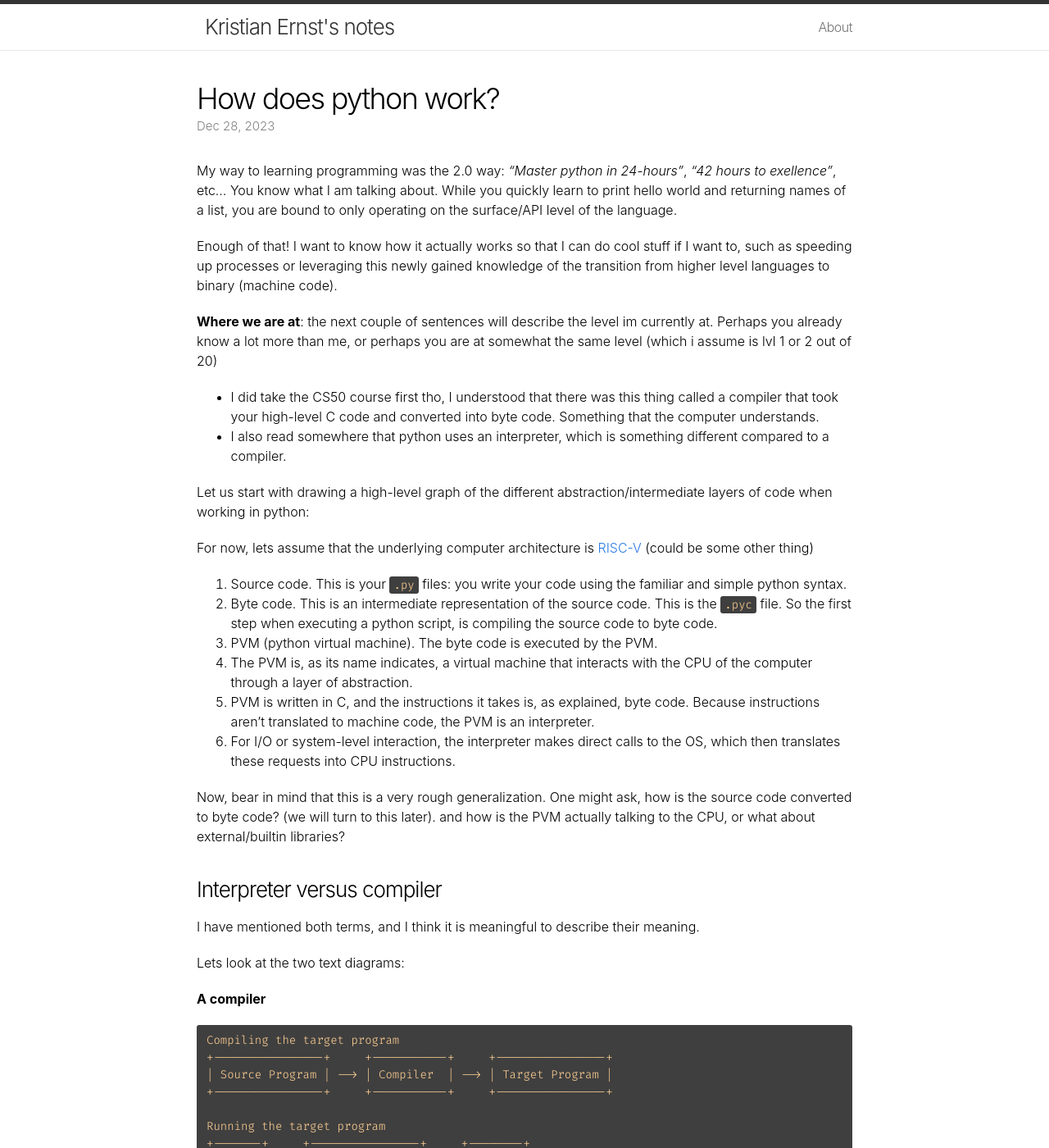
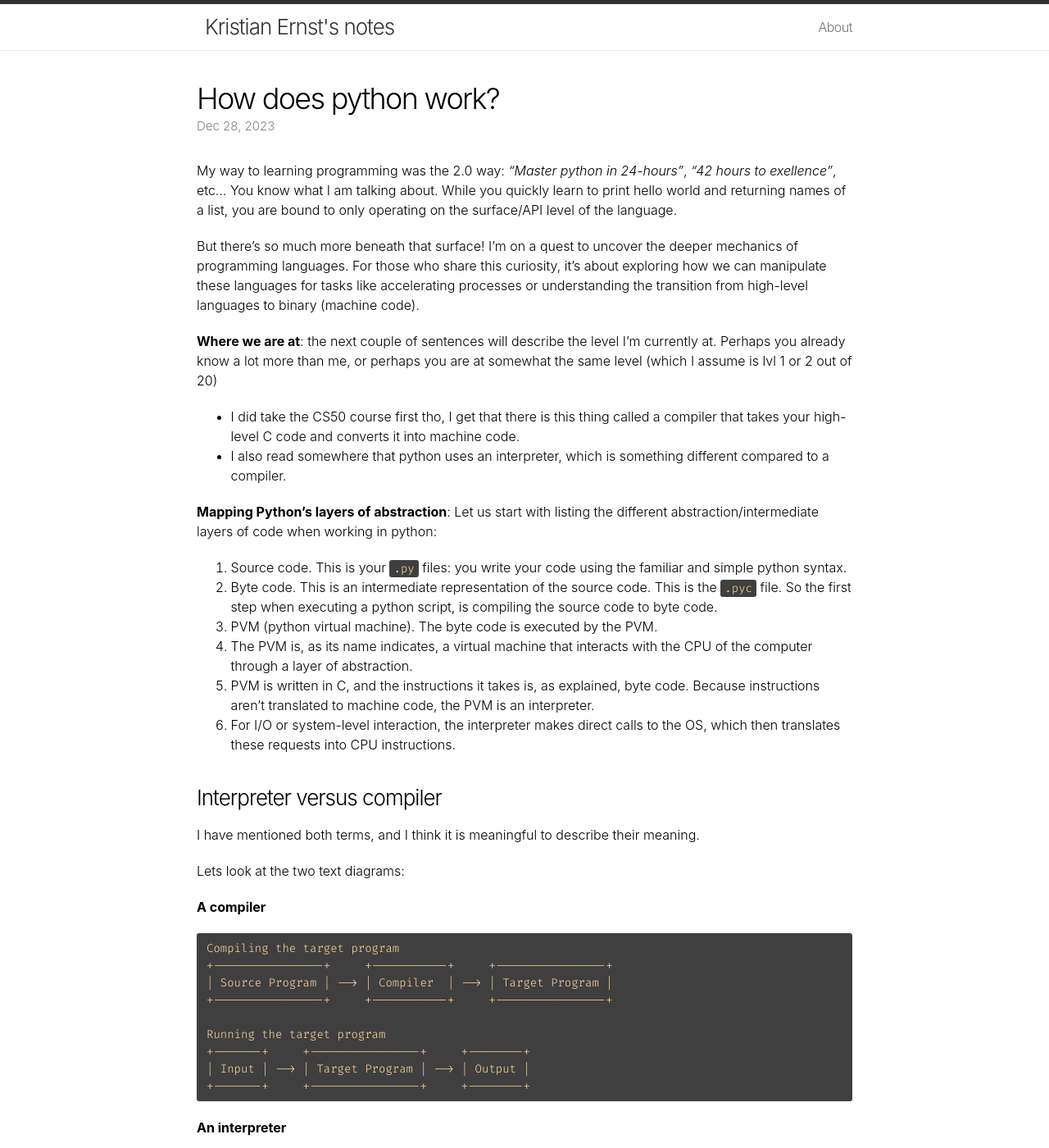
Before and after one commit to kristianernst/kristianernst.github.io, a Jekyll site: the page built from _posts/2023-12-28-python.markdown, in a window 1280 px wide and 1400 px high. Shown: the whole window at 82% size. Built offline with Jekyll 4.4.1, drawn with Linux system fonts in a browser that asks for light colours; some of the changed text lies outside the part shown.

Commit message:
python post

```diff
--- a/_posts/2023-12-28-python.markdown
+++ b/_posts/2023-12-28-python.markdown
@@ -10,16 +10,14 @@ mathjax: true
 
 My way to learning programming was the 2.0 way: *"Master python in 24-hours"*, *"42 hours to exellence"*, etc... You know what I am talking about. While you quickly learn to print hello world and returning names of a list, you are bound to only operating on the surface/API level of the language.
 
-Enough of that! I want to know how it actually works so that I can do cool stuff if I want to, such as speeding up processes or leveraging this newly gained knowledge of the transition from higher level languages to binary (machine code).
+But there's so much more beneath that surface! I'm on a quest to uncover the deeper mechanics of programming languages. For those who share this curiosity, it's about exploring how we can manipulate these languages for tasks like accelerating processes or understanding the transition from high-level languages to binary (machine code).
 
-**Where we are at**: the next couple of sentences will describe the level im currently at. Perhaps you already know a lot more than me, or perhaps you are at somewhat the same level (which i assume is lvl 1 or 2 out of 20)
+**Where we are at**: the next couple of sentences will describe the level I'm currently at. Perhaps you already know a lot more than me, or perhaps you are at somewhat the same level (which I assume is lvl 1 or 2 out of 20)
 
-* I did take the CS50 course first tho, I understood that there was this thing called a compiler that took your high-level C code and converted into byte code. Something that the computer understands.
+* I did take the CS50 course first tho, I get that there is this thing called a compiler that takes your high-level C code and converts it into machine code.
 * I also read somewhere that python uses an interpreter, which is something different compared to a compiler.
 
-Let us start with drawing a high-level graph of the different abstraction/intermediate layers of code when working in python:
-
-For now, lets assume that the underlying computer architecture is [RISC-V](https://en.wikipedia.org/wiki/RISC-V) (could be some other thing)
+**Mapping Python's layers of abstraction**: Let us start with listing the different abstraction/intermediate layers of code when working in python:
 
 1. Source code. This is your ``.py`` files: you write your code using the familiar and simple python syntax.
 2. Byte code. This is an intermediate representation of the source code. This is the ``.pyc`` file. So the first step when executing a python script, is compiling the source code to byte code.
@@ -27,8 +25,6 @@ For now, lets assume that the underlying computer architecture is [RISC-V](https
 4. The PVM is, as its name indicates, a virtual machine that interacts with the CPU of the computer through a layer of abstraction.
 5. PVM is written in C, and the instructions it takes is, as explained, byte code. Because instructions aren't translated to machine code, the PVM is an interpreter.
 6. For I/O or system-level interaction, the interpreter makes direct calls to the OS, which then translates these requests into CPU instructions.
-
-Now, bear in mind that this is a very rough generalization. One might ask, how is the source code converted to byte code? (we will turn to this later).  and how is the PVM actually talking to the CPU, or what about external/builtin libraries?
 
 ### Interpreter versus compiler
 
@@ -61,7 +57,7 @@ Running the target program
 
 It becomes immediately clear that the compiler is an intermediate step, we first compile the program - converting the source code to machine code, and then run the program together with some input to generate an output.
 
-The interpreter takes in both the source code as well as the input in one go, and "compiles and interprets" in the same go to generate output.
+The interpreter takes in both the source code and the input in one go, and "compiles and interprets" in the same go to generate output.
 
 > The machine-language target program produced by a compiler is usuallymuch faster than an interpreter at mapping inputs to outputs . An interpreter, however, can usually give better error diagnostics than a compiler, because it executes the source program statement by statement. [dragon book](https://www.google.com/search?q=Compilers+-+Principles%2C+Techniques+and+Tools)
 
@@ -345,7 +341,10 @@ The compiler:
 The compiler_unit:
 
 > The compiler_unit data structure captures the information needed to generate the required byte code instructions for a code block.
-> - The u_blocks and u_curblock fields reference the basic blocks that make up the compiled code block. The *u_ste field refers to a symbol table entry for the code block the compiler is processing. The rest of the fields have pretty self-explanatory names. The compiler walks the different nodes that make up the code block and depending on whether a given node type begins a basic block or not, a basic block containing the nodes instructions is created or instructions for the node get added to an existing basic block. Node types that may begin a new basic block include but are not limited to the following:
+> - The u_blocks and u_curblock fields reference the basic blocks that make up the compiled code block.
+> - The *u_ste field refers to a symbol table entry for the code block the compiler is processing.
+> - The rest of the fields have pretty self-explanatory names.
+> - The compiler walks the different nodes that make up the code block and depending on whether a given node type begins a basic block or not, a basic block containing the nodes instructions is created or instructions for the node get added to an existing basic block. Node types that may begin a new basic block include but are not limited to the following:
 >   - Function nodes.
 >   - Jump targets.
 >   - Exception handlers.
@@ -353,7 +352,6 @@ The compiler_unit:
 
 Basic blocks:
 > The interesting fields here are *b_list that is a linked list of all basic blocks allocated during the compilation process, *b_instr which is an array of instructions within the basic block and *b_next which is the next basic flow reached by normal control flow execution. Each instruction has a structure that holds a bytecode instruction.
-
 
 Assembling the basic blocks:
 > The assemble function in Python/compile.c linearizes the CFG and creates the code object from the linearized CFG. It does so by computing the instruction offset for jump targets and using these as arguments to the jump instructions.
```
